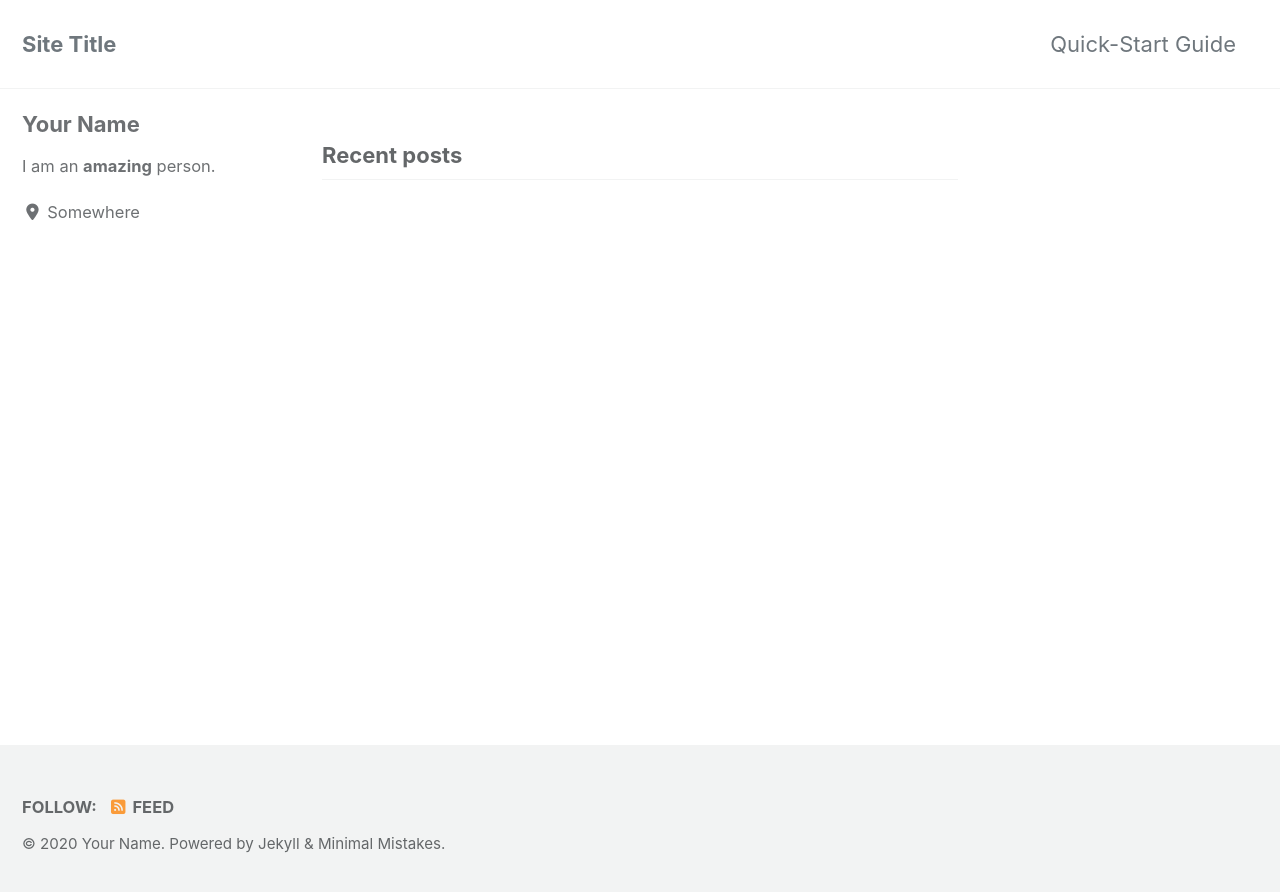
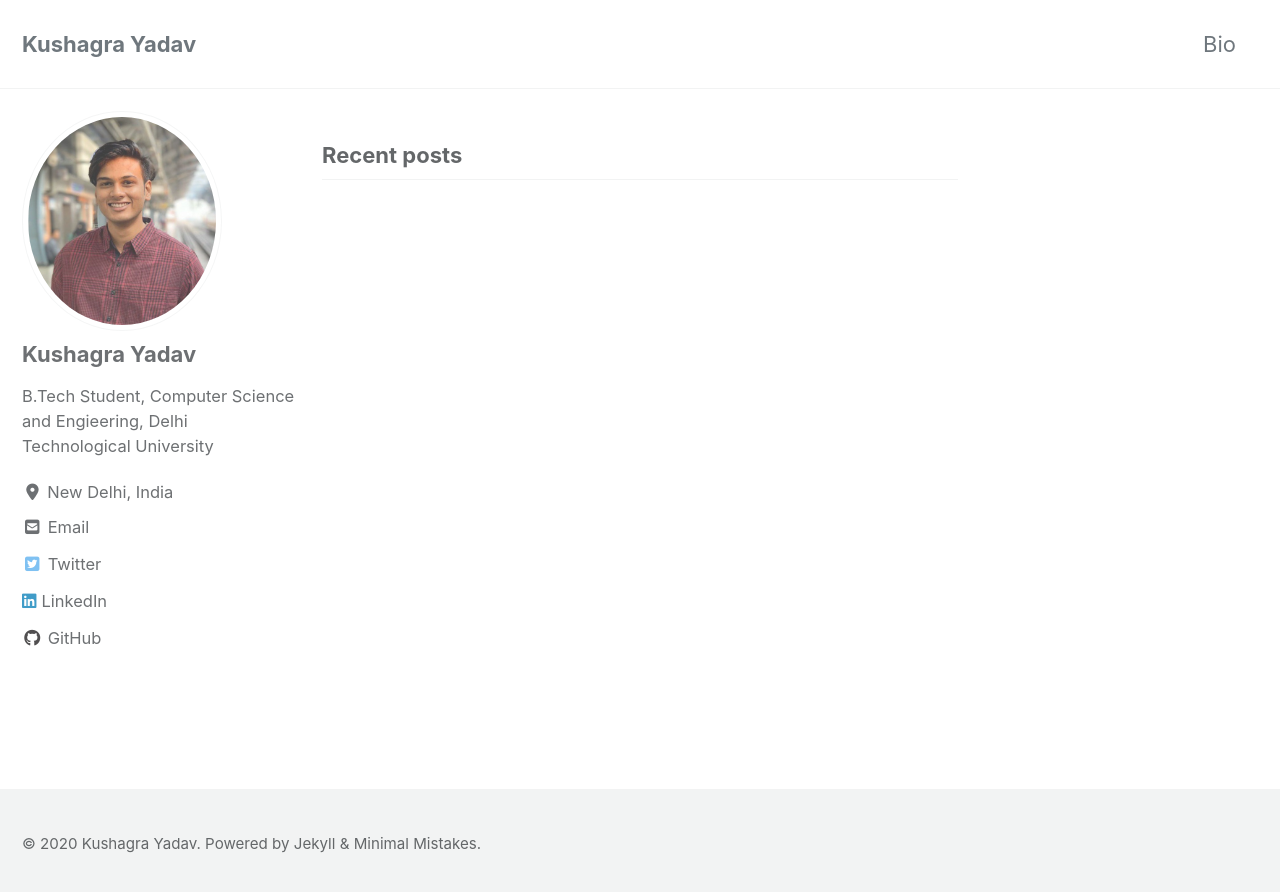
Before and after one commit to kushagrayadv/kushagrayadv.github.io, a Jekyll site: the page built from index.html, in a window 1280 px wide. Shown: the top 892 px of the page. Built offline with Jekyll 4.4.1, drawn with Linux system fonts in a browser that asks for light colours; cached includes are drawn as plain includes; nearby versions of some CDN libraries; the list of posts is cut into pages by our own code.

Commit message:
Added image and author's info

```diff
--- a/_config.yml
+++ b/_config.yml
@@ -10,23 +10,23 @@
 # Review documentation to determine if you should use `theme` or `remote_theme`
 # https://mmistakes.github.io/minimal-mistakes/docs/quick-start-guide/#installing-the-theme
 
-#theme                    : "minimal-mistakes-jekyll"
-remote_theme            : "benbalter/retlab"
+theme                    : "minimal-mistakes-jekyll"
+#remote_theme            : "benbalter/retlab"
 minimal_mistakes_skin    : "default" # "air", "aqua", "contrast", "dark", "dirt", "neon", "mint", "plum", "sunrise"
 
 # Site Settings
 locale                   : "en-US"
-title                    : "Site Title"
+title                    : "About me"
 title_separator          : "-"
 subtitle                 : # site tagline that appears below site title in masthead
-name                     : "Your Name"
-description              : "An amazing website."
+name                     : "Kushagra Yadav"
+description              : "An personal webpage of Kushagra Yadav presenting all about me."
 url                      : # the base hostname & protocol for your site e.g. "https://mmistakes.github.io"
 baseurl                  : # the subpath of your site, e.g. "/blog"
 repository               : # GitHub username/repo-name e.g. "mmistakes/minimal-mistakes"
 teaser                   : # path of fallback teaser image, e.g. "/assets/images/500x300.png"
 logo                     : # path of logo image to display in the masthead, e.g. "/assets/images/88x88.png"
-masthead_title           : # overrides the website title displayed in the masthead, use " " for no title
+masthead_title           : "Kushagra Yadav" # overrides the website title displayed in the masthead, use " " for no title
 # breadcrumbs            : false # true, false (default)
 words_per_minute         : 200
 comments:
@@ -93,27 +93,30 @@ analytics:
 
 # Site Author
 author:
-  name             : "Your Name"
-  avatar           : # path of avatar image, e.g. "/assets/images/bio-photo.jpg"
-  bio              : "I am an **amazing** person."
-  location         : "Somewhere"
+  name             : "Kushagra Yadav"
+  avatar           : "/assets/images/bio-photo.jpeg"
+  bio              : "B.Tech Student, Computer Science and Engieering, Delhi Technological University"
+  location         : "New Delhi, India"
   email            :
   links:
     - label: "Email"
       icon: "fas fa-fw fa-envelope-square"
-      # url: "mailto:your.name@email.com"
+      url: "mailto:kushagra_bt2k17@dtu.ac.in"
     - label: "Website"
       icon: "fas fa-fw fa-link"
       # url: "https://your-website.com"
     - label: "Twitter"
       icon: "fab fa-fw fa-twitter-square"
-      # url: "https://twitter.com/"
+      url: "https://twitter.com/kushagrayadv"
     - label: "Facebook"
       icon: "fab fa-fw fa-facebook-square"
       # url: "https://facebook.com/"
+    - label: "LinkedIn"
+      icon: "fab fa-linkedin"
+      url: "https://www.linkedin.com/in/kushagra-yadav-b04523151/"
     - label: "GitHub"
       icon: "fab fa-fw fa-github"
-      # url: "https://github.com/"
+      url: "https://github.com/kushagrayadv"
     - label: "Instagram"
       icon: "fab fa-fw fa-instagram"
       # url: "https://instagram.com/"
@@ -127,18 +130,18 @@ footer:
     - label: "Facebook"
       icon: "fab fa-fw fa-facebook-square"
       # url:
-    - label: "GitHub"
+    - label: "GITHUB"
       icon: "fab fa-fw fa-github"
-      # url:
+      url: "https://github.com/kushagrayadv"
     - label: "GitLab"
       icon: "fab fa-fw fa-gitlab"
       # url:
     - label: "Bitbucket"
       icon: "fab fa-fw fa-bitbucket"
       # url:
-    - label: "Instagram"
-      icon: "fab fa-fw fa-instagram"
-      # url:
+    - label: "INSTAGRAM"
+      icon: "fab fa-instagram"
+      url: "https://www.instagram.com/not.her.lobster/"
 
 
 # Reading Files
--- a/_data/navigation.yml
+++ b/_data/navigation.yml
@@ -1,7 +1,8 @@
 # main links
 main:
-  - title: "Quick-Start Guide"
-    url: https://mmistakes.github.io/minimal-mistakes/docs/quick-start-guide/
+  - title: "Bio"
+    # url: "https://kushagrayadv.github.io/"
+    # url: /index.html
   # - title: "About"
   #   url: https://mmistakes.github.io/minimal-mistakes/about/
   # - title: "Sample Posts"
--- a/_data/ui-text.yml
+++ b/_data/ui-text.yml
@@ -27,7 +27,7 @@ en: &DEFAULT_EN
   comments_title             : "Comments"
   more_label                 : "Learn more"
   related_label              : "You may also enjoy"
-  follow_label               : "Follow:"
+  follow_label               : "FOLLOW:"
   feed_label                 : "Feed"
   powered_by                 : "Powered by"
   website_label              : "Website"
--- a/_includes/footer.html
+++ b/_includes/footer.html
@@ -1,4 +1,4 @@
-<div class="page__footer-follow">
+<!--div class="page__footer-follow">
   <ul class="social-icons">
     {% if site.data.ui-text[site.locale].follow_label %}
       <li><strong>{{ site.data.ui-text[site.locale].follow_label }}</strong></li>
@@ -14,6 +14,6 @@
 
     <li><a href="{% if site.atom_feed.path %}{{ site.atom_feed.path }}{% else %}{{ '/feed.xml' | relative_url }}{% endif %}"><i class="fas fa-fw fa-rss-square" aria-hidden="true"></i> {{ site.data.ui-text[site.locale].feed_label | default: "Feed" }}</a></li>
   </ul>
-</div>
+</div-->
 
 <div class="page__footer-copyright">&copy; {{ site.time | date: '%Y' }} {{ site.name | default: site.title }}. {{ site.data.ui-text[site.locale].powered_by | default: "Powered by" }} <a href="https://jekyllrb.com" rel="nofollow">Jekyll</a> &amp; <a href="https://mademistakes.com/work/minimal-mistakes-jekyll-theme/" rel="nofollow">Minimal Mistakes</a>.</div>
--- a/_sass/minimal-mistakes/_sidebar.scss
+++ b/_sass/minimal-mistakes/_sidebar.scss
@@ -116,7 +116,7 @@
 
 .author__avatar {
   display: table-cell;
-  vertical-align: top;
+  vertical-align: left;
   width: 36px;
   height: 36px;
 
@@ -127,7 +127,7 @@
   }
 
   img {
-    max-width: 110px;
+    max-width: 200px;
     border-radius: 50%;
 
     @include breakpoint($large) {
```
Also changed, not shown: _sass/minimal-mistakes/_print.scss (line endings or trailing spaces), assets/images/bio-photo.jpeg (added).
